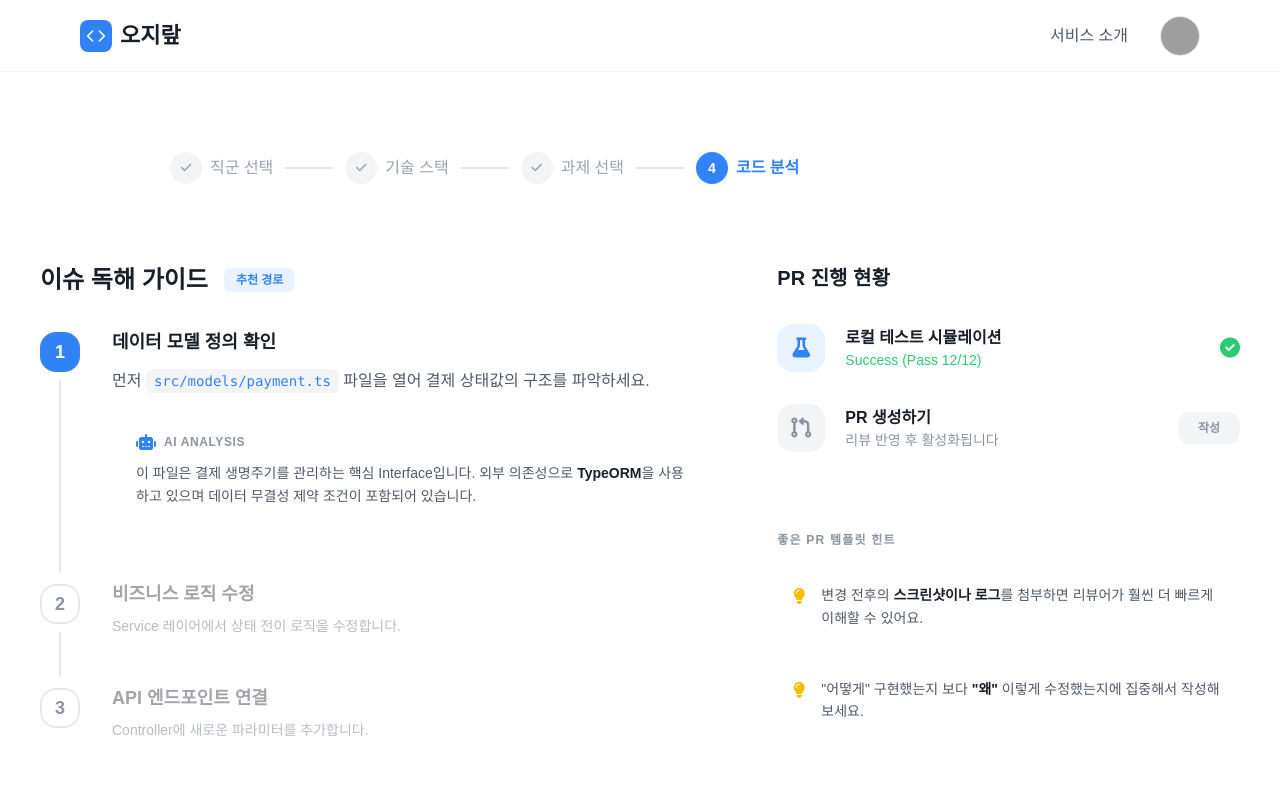
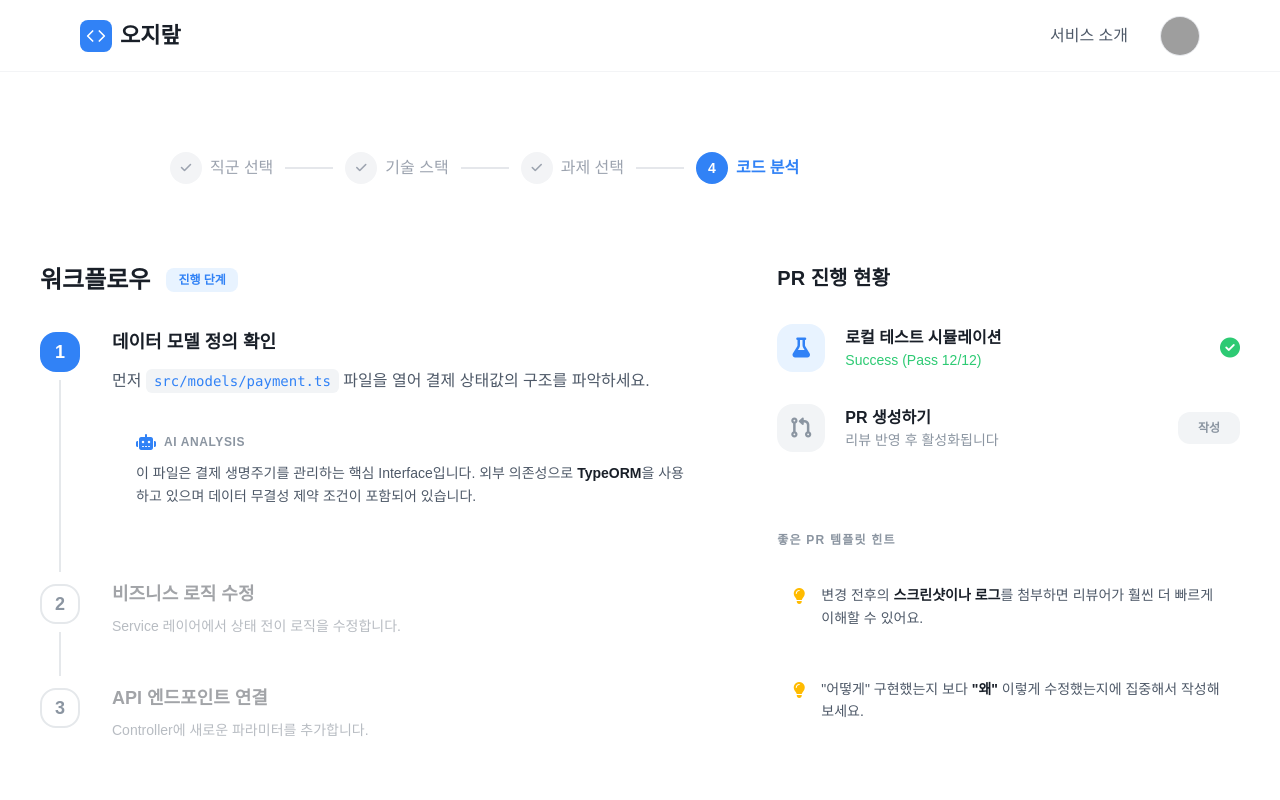
Before and after one commit to GDGoC-ONE-WAVE-Hackathon-T3/ONE-WAVE-TEAM03_FE, a Next.js app: page /select/analysis in a window 1280 px wide. Shown: the top 800 px of the page. Built offline with nearby package versions, Linux system fonts and the light colour scheme; grey boxes are pictures that could not be loaded; a web font is replaced by a local one.

Commit message:
fix: text

```diff
--- a/src/app/select/analysis/page.tsx
+++ b/src/app/select/analysis/page.tsx
@@ -50,8 +50,8 @@ export default function AnalysisPage() {
                     <div className="col-span-7 space-y-16">
                         <section>
                             <div className="flex items-center gap-4 mb-8">
-                                <h2 className="text-2xl font-bold text-[#191F28]">이슈 독해 가이드</h2>
-                                <span className="px-3 py-1 bg-[#E8F3FF] text-[#3182F6] text-xs font-bold rounded-lg">추천 경로</span>
+                                <h2 className="text-2xl font-bold text-[#191F28]">워크플로우</h2>
+                                <span className="px-3 py-1 bg-[#E8F3FF] text-[#3182F6] text-xs font-bold rounded-lg">진행 단계</span>
                             </div>
                             <div className="space-y-0">
                                 <div className="flex gap-8">
```
